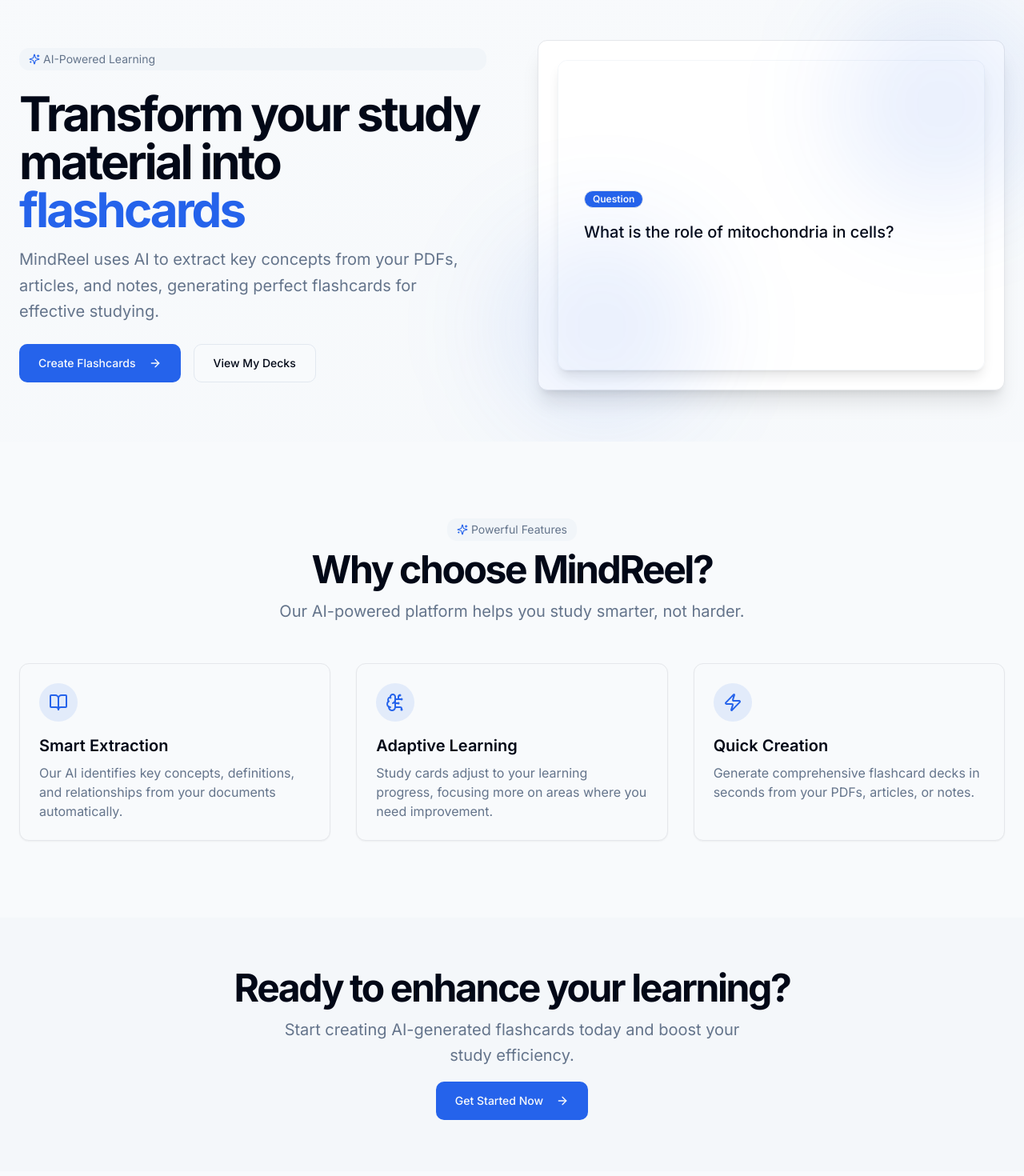
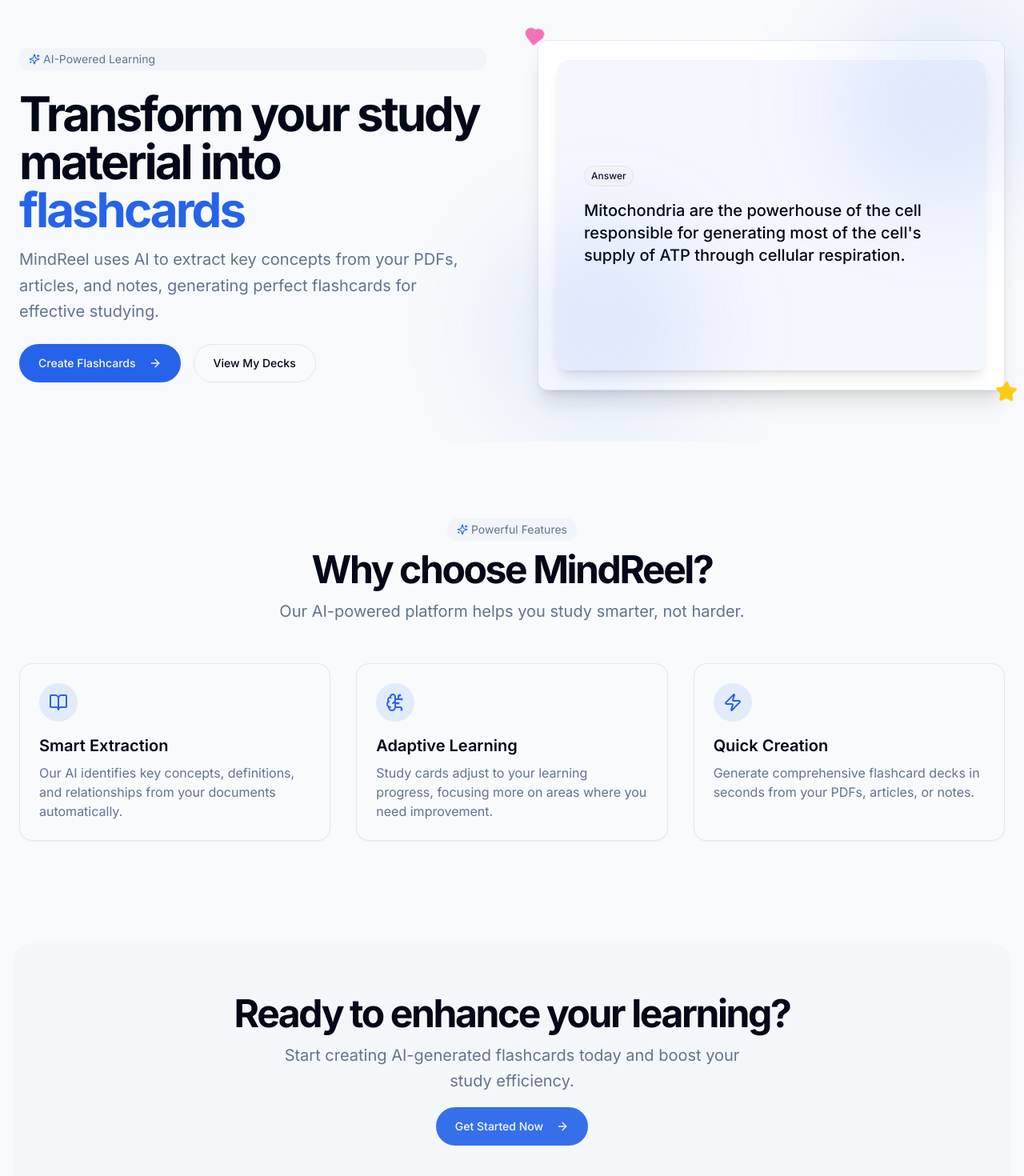
Before and after one commit to Vijay-1289/MindReel, a React (Vite) app: page / in a window 1280 px wide. Shown: the part 78-1548 px from the top of the page at 80% size. Built offline with nearby package versions, Linux system fonts and the light colour scheme.

Commit message:
Fix: Card flip animation on homepage
Implement the card flip animation on the homepage to make the UI more playful.

```diff
--- /dev/null
+++ b/src/components/FlashcardDemo.tsx
@@ -0,0 +1,61 @@
+
+import React, { useState, useEffect } from 'react';
+import { motion } from 'framer-motion';
+
+const FlashcardDemo: React.FC = () => {
+  const [isFlipped, setIsFlipped] = useState(false);
+
+  // Auto-flip the card every few seconds
+  useEffect(() => {
+    const flipInterval = setInterval(() => {
+      setIsFlipped(prev => !prev);
+    }, 4000);
+
+    return () => clearInterval(flipInterval);
+  }, []);
+
+  return (
+    <div className="relative mx-auto aspect-video overflow-hidden rounded-xl border bg-white shadow-xl md:aspect-[4/3]">
+      <div className="flashcard-container w-full h-full p-6">
+        <div
+          className="flashcard relative w-full h-full rounded-lg border border-border/40 shadow-lg cursor-pointer"
+          onClick={() => setIsFlipped(prev => !prev)}
+        >
+          <motion.div
+            className="flashcard-inner w-full h-full relative preserve-3d transition-all duration-500"
+            initial={false}
+            animate={{
+              rotateY: isFlipped ? 180 : 0,
+            }}
+            transition={{
+              duration: 0.8,
+              ease: "easeInOut"
+            }}
+          >
+            <div className="flashcard-front absolute inset-0 rounded-lg bg-white p-8 flex flex-col justify-center items-center backface-hidden">
+              <div className="w-full space-y-4">
+                <div className="badge-primary w-fit px-2 py-1 rounded-full text-xs font-medium">Question</div>
+                <h3 className="text-xl font-medium">What is the role of mitochondria in cells?</h3>
+                <motion.div
+                  className="text-muted-foreground text-sm mt-4 opacity-60"
+                  animate={{ opacity: [0.6, 1, 0.6] }}
+                  transition={{ duration: 2, repeat: Infinity }}
+                >
+                  Click to flip card
+                </motion.div>
+              </div>
+            </div>
+            <div className="flashcard-back absolute inset-0 rounded-lg bg-primary/5 p-8 flex flex-col justify-center items-center backface-hidden rotate-y-180">
+              <div className="w-full space-y-4">
+                <div className="badge-secondary w-fit px-2 py-1 rounded-full text-xs font-medium">Answer</div>
+                <h3 className="text-xl font-medium">Mitochondria are the powerhouse of the cell responsible for generating most of the cell's supply of ATP through cellular respiration.</h3>
+              </div>
+            </div>
+          </motion.div>
+        </div>
+      </div>
+    </div>
+  );
+};
+
+export default FlashcardDemo;
--- a/src/index.css
+++ b/src/index.css
@@ -1,4 +1,3 @@
-
 @import url('https://fonts.googleapis.com/css2?family=Inter:wght@100;200;300;400;500;600;700;800;900&display=swap');
 
 @tailwind base;
@@ -79,17 +78,16 @@
     @apply bg-muted-foreground/40;
   }
 
-  .card-3d {
-    transform-style: preserve-3d;
-    perspective: 1000px;
-  }
-
-  .card-content {
-    backface-visibility: hidden;
+  /* 3D Card Transform Styles */
+  .preserve-3d {
     transform-style: preserve-3d;
   }
 
-  .card-back {
+  .backface-hidden {
+    backface-visibility: hidden;
+  }
+
+  .rotate-y-180 {
     transform: rotateY(180deg);
   }
 
@@ -97,25 +95,19 @@
     perspective: 1000px;
   }
 
-  .flashcard {
-    transition: transform 0.6s;
+  .flashcard-inner {
+    transition: transform 0.8s;
     transform-style: preserve-3d;
   }
 
-  .flashcard.flipped {
+  .flashcard.flipped .flashcard-inner {
     transform: rotateY(180deg);
   }
 
   .flashcard-front,
   .flashcard-back {
-    position: absolute;
-    width: 100%;
-    height: 100%;
     -webkit-backface-visibility: hidden;
     backface-visibility: hidden;
-    display: flex;
-    align-items: center;
-    justify-content: center;
   }
 
   .flashcard-back {
@@ -140,6 +132,37 @@
     to {
       opacity: 1;
       transform: translateY(0);
+    }
+  }
+
+  /* Bouncy animation */
+  .bounce {
+    animation: bounce 2s infinite;
+  }
+
+  @keyframes bounce {
+    0%, 100% {
+      transform: translateY(0);
+    }
+    50% {
+      transform: translateY(-10px);
+    }
+  }
+
+  /* Wiggle animation */
+  .wiggle {
+    animation: wiggle 2s cubic-bezier(.36,.07,.19,.97) infinite;
+  }
+
+  @keyframes wiggle {
+    0%, 100% {
+      transform: rotate(0deg);
+    }
+    25% {
+      transform: rotate(5deg);
+    }
+    75% {
+      transform: rotate(-5deg);
     }
   }
 }
--- a/src/pages/HomePage.tsx
+++ b/src/pages/HomePage.tsx
@@ -2,8 +2,9 @@
 import React from 'react';
 import { Link } from 'react-router-dom';
 import { motion } from 'framer-motion';
-import { Sparkles, ArrowRight, BookOpen, BrainCircuit, Zap } from 'lucide-react';
+import { Sparkles, ArrowRight, BookOpen, BrainCircuit, Zap, Heart, Star } from 'lucide-react';
 import { Button } from '@/components/ui/button';
+import FlashcardDemo from '@/components/FlashcardDemo';
 
 const HomePage: React.FC = () => {
   return (
@@ -38,7 +39,7 @@ const HomePage: React.FC = () => {
                   transition={{ duration: 0.6, delay: 0.2 }}
                 >
                   <Link to="/create">
-                    <Button size="lg" className="h-12 px-6">
+                    <Button size="lg" className="h-12 px-6 rounded-full">
                       Create Flashcards
                       <ArrowRight className="ml-2 h-4 w-4" />
                     </Button>
@@ -50,7 +51,7 @@ const HomePage: React.FC = () => {
                   transition={{ duration: 0.6, delay: 0.3 }}
                 >
                   <Link to="/dashboard">
-                    <Button variant="outline" size="lg" className="h-12 px-6">
+                    <Button variant="outline" size="lg" className="h-12 px-6 rounded-full">
                       View My Decks
                     </Button>
                   </Link>
@@ -63,35 +64,41 @@ const HomePage: React.FC = () => {
               transition={{ duration: 0.8 }}
               className="relative"
             >
-              <div className="relative mx-auto aspect-video overflow-hidden rounded-xl border bg-white shadow-xl md:aspect-[4/3]">
-                <div className="flashcard-container w-full h-full p-6">
-                  <motion.div
-                    animate={{ rotateY: [0, 180, 0] }}
-                    transition={{
-                      duration: 2.5,
-                      ease: "easeInOut",
-                      repeat: Infinity,
-                      repeatDelay: 4
-                    }}
-                    className="flashcard relative w-full h-full rounded-lg border border-border/40 shadow-lg"
-                  >
-                    <div className="flashcard-front absolute inset-0 rounded-lg bg-white p-8 flex flex-col justify-center items-center">
-                      <div className="w-full space-y-4">
-                        <div className="badge-primary w-fit">Question</div>
-                        <h3 className="text-xl font-medium">What is the role of mitochondria in cells?</h3>
-                      </div>
-                    </div>
-                    <div className="flashcard-back absolute inset-0 rounded-lg bg-primary/5 p-8 flex flex-col justify-center items-center">
-                      <div className="w-full space-y-4">
-                        <div className="badge-secondary w-fit">Answer</div>
-                        <h3 className="text-xl font-medium">Mitochondria are the powerhouse of the cell responsible for generating most of the cell's supply of ATP through cellular respiration.</h3>
-                      </div>
-                    </div>
-                  </motion.div>
-                </div>
-              </div>
+              <FlashcardDemo />
+
               <div className="absolute -top-12 -right-12 h-64 w-64 rounded-full bg-primary/10 blur-3xl" />
               <div className="absolute -bottom-12 -left-12 h-64 w-64 rounded-full bg-primary/10 blur-3xl" />
+
+              {/* Decorative elements */}
+              <motion.div
+                className="absolute -top-4 -left-4 text-pink-400"
+                animate={{
+                  rotate: [0, 10, 0, -10, 0],
+                  scale: [1, 1.1, 1, 1.1, 1]
+                }}
+                transition={{
+                  duration: 5,
+                  repeat: Infinity,
+                  repeatType: "loop"
+                }}
+              >
+                <Heart size={24} fill="currentColor" />
+              </motion.div>
+
+              <motion.div
+                className="absolute -bottom-4 -right-4 text-yellow-400"
+                animate={{
+                  rotate: [0, 15, 0, -15, 0],
+                  y: [0, -5, 0, 5, 0]
+                }}
+                transition={{
+                  duration: 4,
+                  repeat: Infinity,
+                  repeatType: "loop"
+                }}
+              >
+                <Star size={28} fill="currentColor" />
+              </motion.div>
             </motion.div>
           </div>
         </div>
@@ -113,8 +120,8 @@ const HomePage: React.FC = () => {
             </div>
             <div className="grid gap-8 md:grid-cols-3">
               <motion.div
-                whileHover={{ y: -5 }}
-                className="group relative overflow-hidden rounded-lg border bg-background p-6 shadow-sm transition-all hover:shadow-md"
+                whileHover={{ y: -5, boxShadow: "0 10px 25px -5px rgba(0, 0, 0, 0.1)" }}
+                className="group relative overflow-hidden rounded-2xl border bg-background p-6 shadow-sm transition-all hover:border-primary/50"
               >
                 <div className="flex h-12 w-12 items-center justify-center rounded-full bg-primary/10 text-primary mb-4">
                   <BookOpen className="h-6 w-6" />
@@ -125,8 +132,8 @@ const HomePage: React.FC = () => {
                 </p>
               </motion.div>
               <motion.div
-                whileHover={{ y: -5 }}
-                className="group relative overflow-hidden rounded-lg border bg-background p-6 shadow-sm transition-all hover:shadow-md"
+                whileHover={{ y: -5, boxShadow: "0 10px 25px -5px rgba(0, 0, 0, 0.1)" }}
+                className="group relative overflow-hidden rounded-2xl border bg-background p-6 shadow-sm transition-all hover:border-primary/50"
               >
                 <div className="flex h-12 w-12 items-center justify-center rounded-full bg-primary/10 text-primary mb-4">
                   <BrainCircuit className="h-6 w-6" />
@@ -137,8 +144,8 @@ const HomePage: React.FC = () => {
                 </p>
               </motion.div>
               <motion.div
-                whileHover={{ y: -5 }}
-                className="group relative overflow-hidden rounded-lg border bg-background p-6 shadow-sm transition-all hover:shadow-md"
+                whileHover={{ y: -5, boxShadow: "0 10px 25px -5px rgba(0, 0, 0, 0.1)" }}
+                className="group relative overflow-hidden rounded-2xl border bg-background p-6 shadow-sm transition-all hover:border-primary/50"
               >
                 <div className="flex h-12 w-12 items-center justify-center rounded-full bg-primary/10 text-primary mb-4">
                   <Zap className="h-6 w-6" />
@@ -154,7 +161,7 @@ const HomePage: React.FC = () => {
       </section>
 
       {/* CTA Section */}
-      <section className="bg-secondary/50 py-16">
+      <section className="bg-secondary/50 py-16 rounded-3xl mx-4 my-8">
         <div className="container px-4 md:px-6">
           <div className="flex flex-col items-center justify-center gap-4 text-center">
             <motion.div
@@ -178,7 +185,7 @@ const HomePage: React.FC = () => {
               viewport={{ once: true }}
             >
               <Link to="/create">
-                <Button size="lg" className="h-12 px-6">
+                <Button size="lg" className="h-12 px-6 rounded-full animate-pulse">
                   Get Started Now
                   <ArrowRight className="ml-2 h-4 w-4" />
                 </Button>
```
Also changed, not shown: src/pages/CreatePage.tsx (+11 -19 lines).
